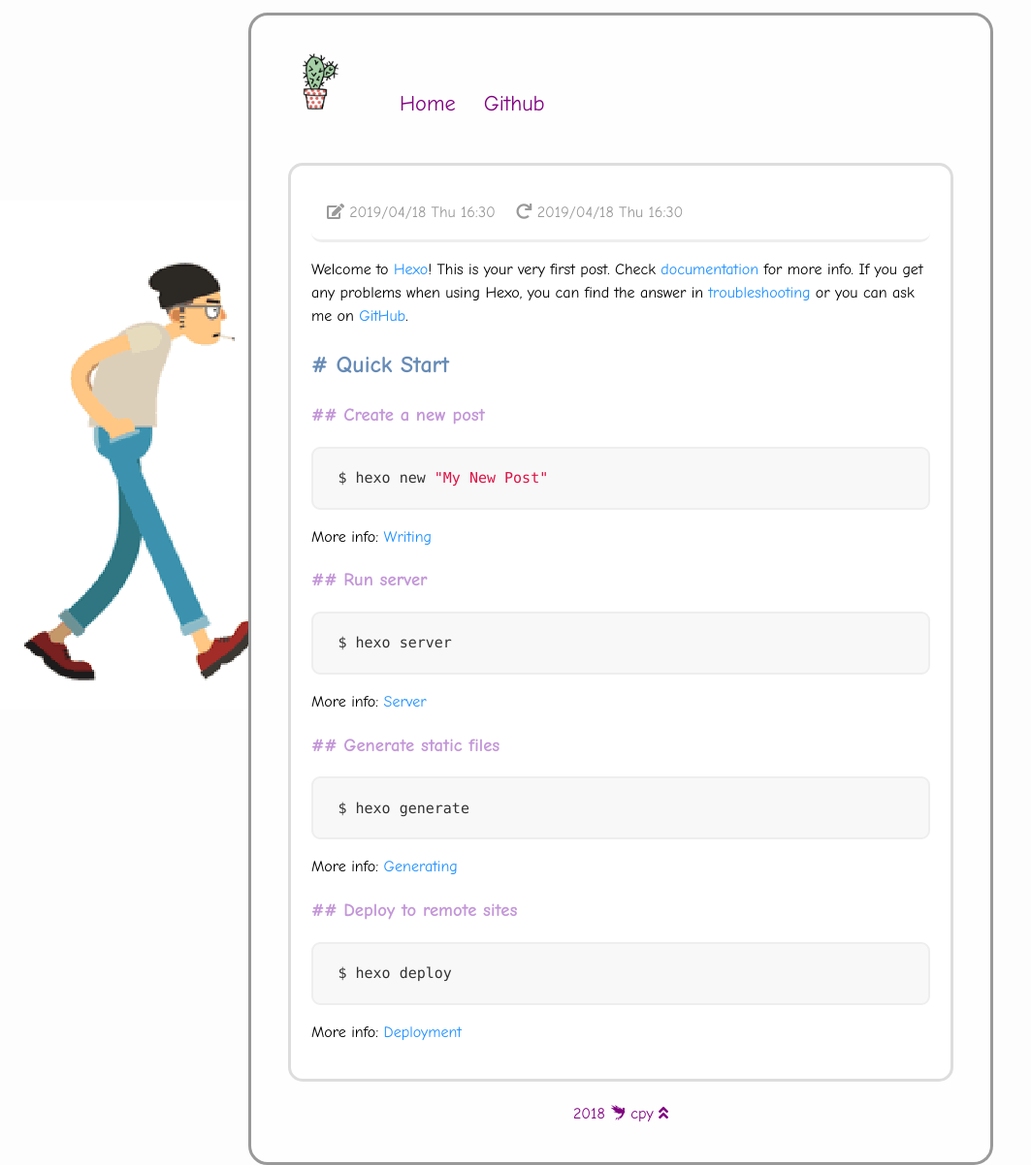
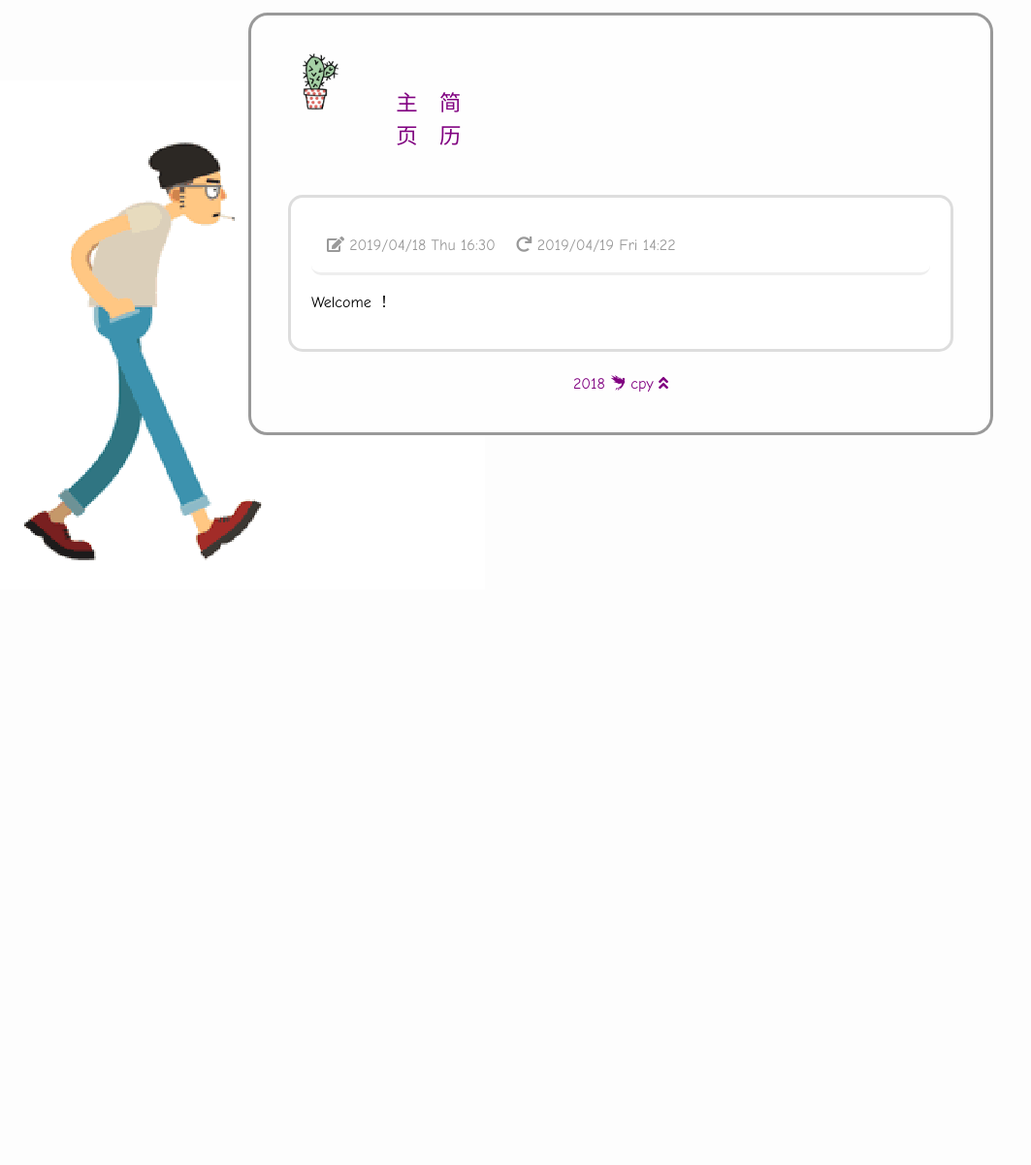
Before and after one commit to cpyzds/cpyzds.github.io, a plain HTML site: page 2019/04/18/hello-world/index.html in a window 1280 px wide. Shown: the whole page at 97% size, without its empty margins (0-1063 px from the left). After the commit the page ends 800 px from the top, so only its background shows below. Drawn offline with Linux system fonts and the light colour scheme.

Commit message:
Site updated: 2019-04-19 14:27:08

```diff
--- a/2019/04/18/hello-world/index.html
+++ b/2019/04/18/hello-world/index.html
@@ -30,13 +30,13 @@
 
                 <li class="menu-item">
                     <a href="/" class="menu-item-link">
-                        Home
+                        主页
                     </a>
                 </li>
 
                 <li class="menu-item">
                     <a href="https://github.com/cpyzds" class="menu-item-link">
-                        Github
+                        简历
                     </a>
                 </li>
 
@@ -55,23 +55,11 @@
             2019/04/18 Thu 16:30&nbsp;&nbsp;&nbsp;
             <span class="just-a-temp"><span>
             <i class="fas fa-redo"></i>
-            2019/04/18 Thu 16:30
+            2019/04/19 Fri 14:22
         </span></span></div>
     </div>
     <div class="article-content">
-        <p>Welcome to <a href="https://hexo.io/" target="_blank" rel="noopener">Hexo</a>! This is your very first post. Check <a href="https://hexo.io/docs/" target="_blank" rel="noopener">documentation</a> for more info. If you get any problems when using Hexo, you can find the answer in <a href="https://hexo.io/docs/troubleshooting.html" target="_blank" rel="noopener">troubleshooting</a> or you can ask me on <a href="https://github.com/hexojs/hexo/issues" target="_blank" rel="noopener">GitHub</a>.</p>
-<h2 id="Quick-Start"><a href="#Quick-Start" class="headerlink" title="Quick Start"></a>Quick Start</h2><h3 id="Create-a-new-post"><a href="#Create-a-new-post" class="headerlink" title="Create a new post"></a>Create a new post</h3><pre><code class="bash">$ hexo new &quot;My New Post&quot;
-</code></pre>
-<p>More info: <a href="https://hexo.io/docs/writing.html" target="_blank" rel="noopener">Writing</a></p>
-<h3 id="Run-server"><a href="#Run-server" class="headerlink" title="Run server"></a>Run server</h3><pre><code class="bash">$ hexo server
-</code></pre>
-<p>More info: <a href="https://hexo.io/docs/server.html" target="_blank" rel="noopener">Server</a></p>
-<h3 id="Generate-static-files"><a href="#Generate-static-files" class="headerlink" title="Generate static files"></a>Generate static files</h3><pre><code class="bash">$ hexo generate
-</code></pre>
-<p>More info: <a href="https://hexo.io/docs/generating.html" target="_blank" rel="noopener">Generating</a></p>
-<h3 id="Deploy-to-remote-sites"><a href="#Deploy-to-remote-sites" class="headerlink" title="Deploy to remote sites"></a>Deploy to remote sites</h3><pre><code class="bash">$ hexo deploy
-</code></pre>
-<p>More info: <a href="https://hexo.io/docs/deployment.html" target="_blank" rel="noopener">Deployment</a></p>
+        <p>Welcome ！ </p>
 
     </div>
 
```
Also changed, not shown: archives/2019/04/index.html (+2 -2 lines), archives/2019/index.html (+2 -2 lines), archives/index.html (+2 -2 lines), index.html (+2 -2 lines).
